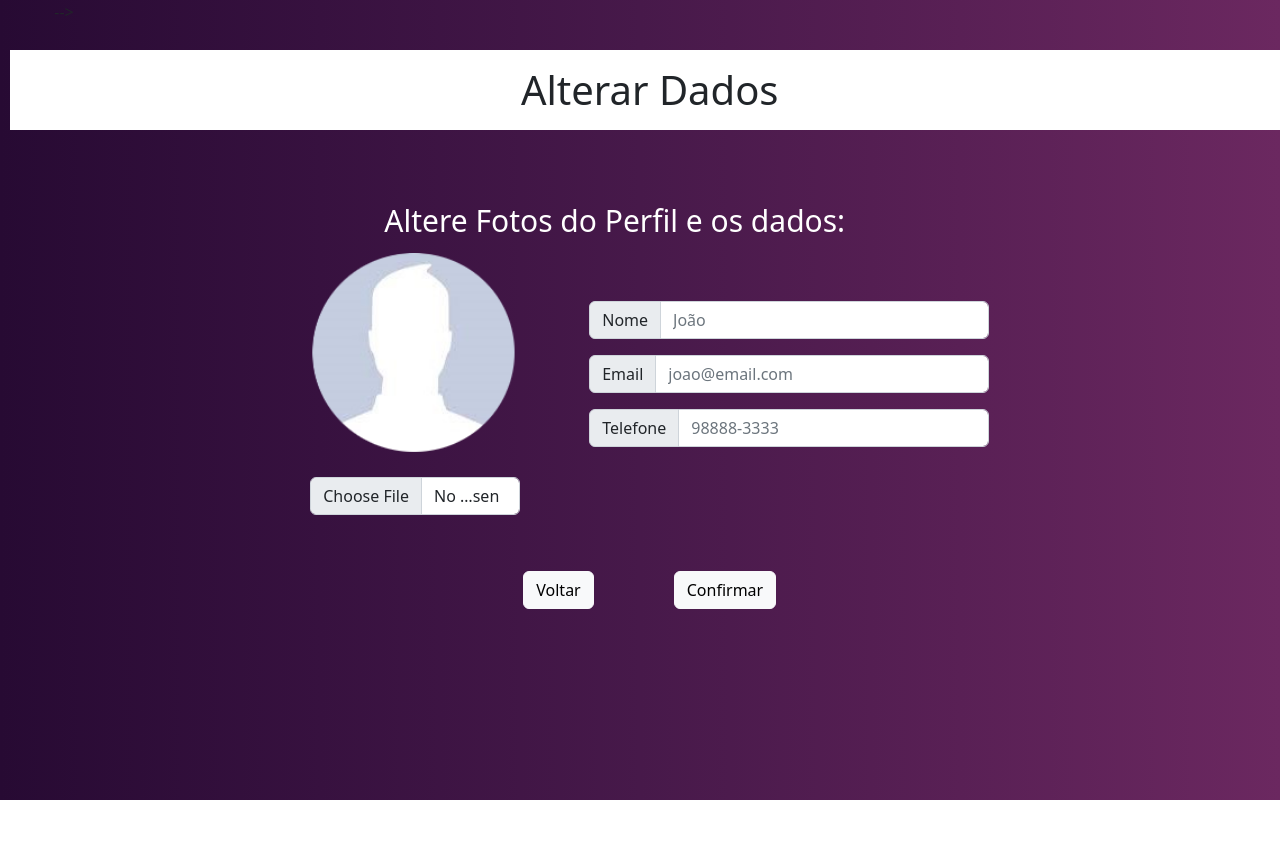
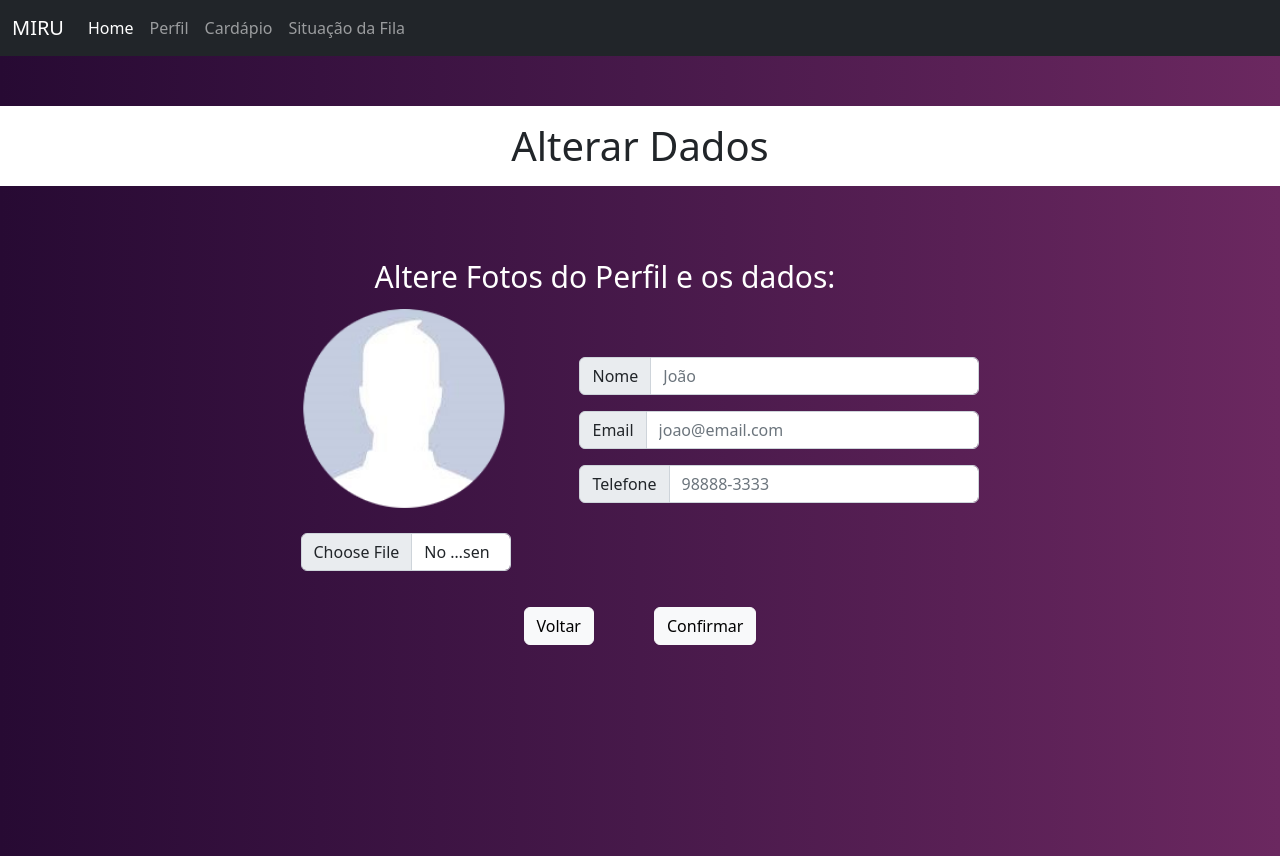
Before and after one commit to kelvinalmeida/Projeto-RU, a plain HTML site: page perfil/alterarDados.html in a window 1280 px wide. Before the commit the page ends 800 px from the top, so only its background shows below. Drawn offline with nearby package versions, Linux system fonts and the light colour scheme.

Commit message:
V 1.4
Está tudo pronto, mas ainda não temos cadastro e nem login.

```diff
--- a/perfil/alterarDados.html
+++ b/perfil/alterarDados.html
@@ -9,7 +9,7 @@
     <title>Meu Perfil</title>
 </head>
 <body>
-    <!-- <nav class="navbar navbar-expand-lg navbar-dark bg-dark">
+    <nav id="navBar" class="navbar navbar-expand-lg navbar-dark bg-dark">
         <div class="container-fluid">
           <a class="navbar-brand" href="#">MIRU</a>
           <button class="navbar-toggler" type="button" data-bs-toggle="collapse" data-bs-target="#navbarText" aria-controls="navbarText" aria-expanded="false" aria-label="Toggle navigation">
@@ -21,21 +21,21 @@
                 <a class="nav-link active" aria-current="page" href="../index.html">Home</a>
               </li>
               <li class="nav-item">
-                <a class="nav-link" href="../perfil/Perfil.html">Perfil</a>
+                <a class="nav-link" href="Perfil.html">Perfil</a>
               </li>
               <li class="nav-item">
-                <a class="nav-link" href="cardapio.html">Cardápio</a>
+                <a class="nav-link" href="../cardapio/cardapio.html">Cardápio</a>
               </li>
               <li class="nav-item">
                 <a class="nav-link" href="../Fila/fila.html">Situação da Fila</a>
               </li>
             </ul>
-            <span class="navbar-text">
+            <!-- <span class="navbar-text">
               Navbar text with an inline element
             </span> -->
           </div>
         </div>
-    </nav> -->
+    </nav>
 
     <div id="conteudo">
 
@@ -74,8 +74,8 @@
         </div>
 
         <div id="button">
-            <button type="button" class="btn btn-light" onclick="window.location.href = 'Perfil.html'">Voltar</button>
-            <button type="button" class="btn btn-light" onclick="window.location.href = '#'">Confirmar</button>
+            <button type="button" class="btn btn-light ajuste" onclick="window.location.href = 'Perfil.html'">Voltar</button>
+            <button type="button" class="btn btn-light ajuste" onclick="window.location.href = '#'">Confirmar</button>
         </div>
 
     </div>
--- a/perfil/alterarDadosStyle.css
+++ b/perfil/alterarDadosStyle.css
@@ -1,12 +1,11 @@
-body, html {
+ body, html {
     margin: 0px;
     padding: 0px;
     width: 100vw;
     display: flex;
-    justify-content: center;
-    /* background-color: rgb(33,37,41); */
+    flex-direction: column;
     background-image: linear-gradient(to right, #270a33, #37113f, #47194a, #592055, #6b2860);
-    overflow-y: hidden;
+    overflow-x: hidden;
 }
 
 #conteudo {
@@ -14,7 +13,6 @@ body, html {
     flex-direction: column;
     align-items: center;
     height: 100vh;
-    width: 90vw;
 }
 
 #text_foto_dado {
@@ -70,14 +68,7 @@ form {
     justify-content: center;
 }
 
-button {
-    margin: 40px;
-}
-
 #imgFile {
-    /* position: absolute; */
-    /* left: 140px;
-    top: 425px; */
     width: 210px;
 }
 
@@ -89,6 +80,10 @@ button {
     text-align: center;
 }
 
+.ajuste {
+    margin: 20px 30px 20px 30px;
+}
+
 @media (max-width: 900px) {
     #form_img {
         flex-direction: column;
@@ -97,14 +92,11 @@ button {
     }
 
     img {
-        /* border-radius: 200px; */
-        /* margin-right: 70px; */
-        /* margin-top: 20px; */
-        /* margin-left: 25vw; */
         margin: 0px 0px 50px 0px;
         height: 150px;
         width: 150px;
     }
+
     form {
         flex-direction: column;
         width: 80vw;
@@ -130,7 +122,6 @@ button {
         position: static;
         flex-direction: column;
         align-items: center;
-        /* margin-top: 100px; */
         margin: 100px 0px 0px 0px;
     }
 
--- a/perfil/perfilStyle.css
+++ b/perfil/perfilStyle.css
@@ -2,11 +2,8 @@ body, html {
     margin: 0px;
     padding: 0px;
     width: 100vw;
-    display: flex;
-    justify-content: center;
-    /* background-color: rgb(33,37,41); */
     background-image: linear-gradient(to right, #270a33, #37113f, #47194a, #592055, #6b2860);
-    overflow-y: hidden;
+    overflow-x: hidden;
 }
 
 #conteudo {
@@ -14,7 +11,6 @@ body, html {
     flex-direction: column;
     align-items: center;
     height: 100vh;
-    width: 100vw;
 }
 
 #text_foto_dado {
@@ -72,10 +68,6 @@ form {
     justify-content: center;
 }
 
-button {
-    margin: 70px;
-}
-
 @media (max-width: 870px) {
     #form_img {
         flex-direction: column;
@@ -84,14 +76,11 @@ button {
     }
 
     img {
-        /* border-radius: 200px; */
-        /* margin-right: 70px; */
-        /* margin-top: 20px; */
-        /* margin-left: 25vw; */
         margin: 0px 0px 50px 0px;
         height: 150px;
         width: 150px;
     }
+
     form {
         width: 80vw;
         margin: 0px;
@@ -101,7 +90,6 @@ button {
         position: static;
         flex-direction: column;
         align-items: center;
-        /* margin-top: 100px; */
         margin: 100px 0px 0px 0px;
     }
 
```
Also changed, not shown: perfil/Perfil.html (+5 -5 lines). Lines whose indentation alone changed are shown as unchanged.
